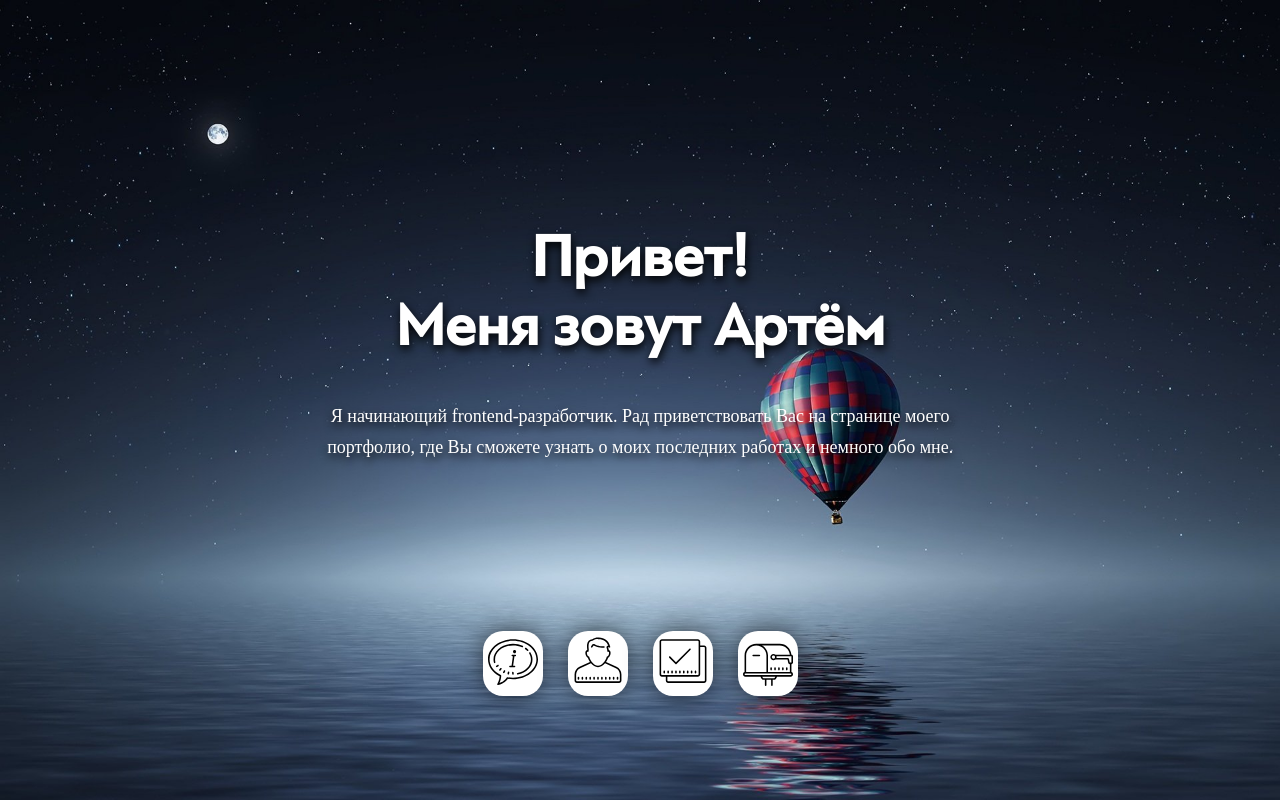
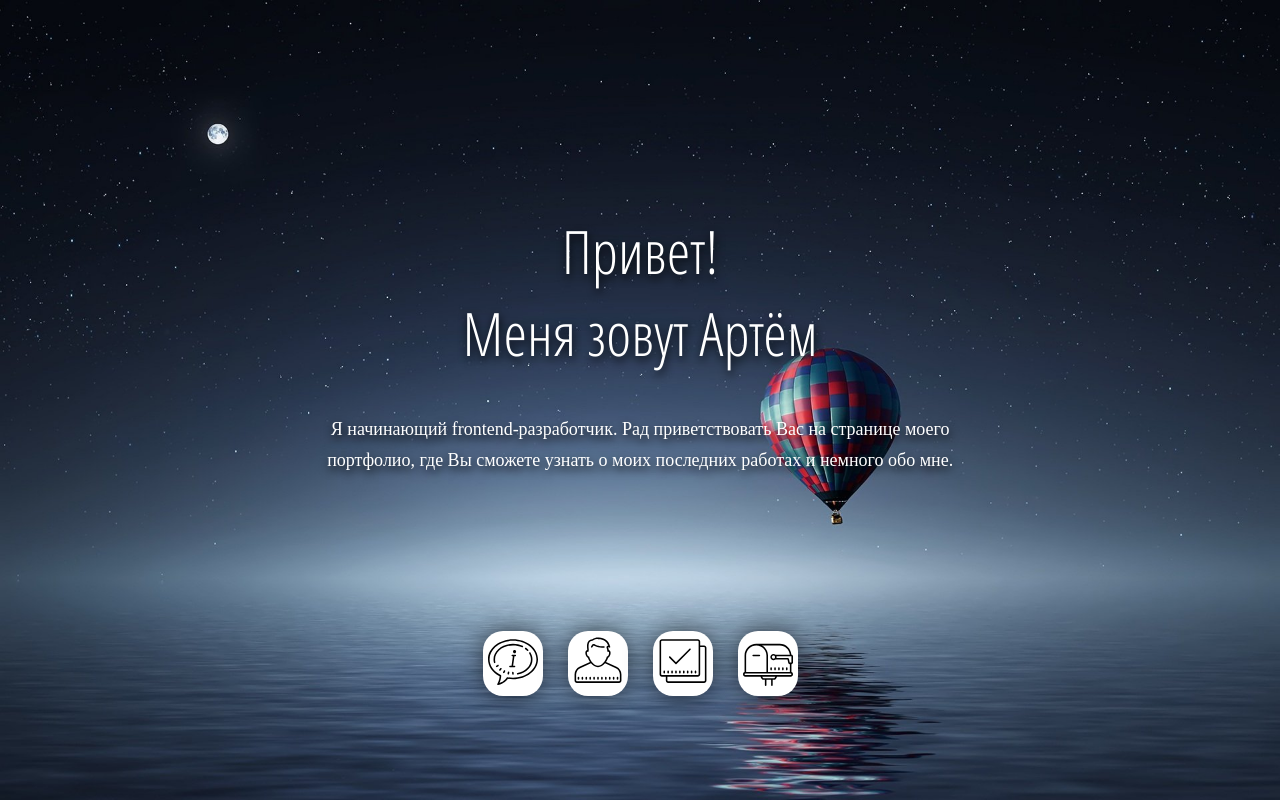
Before and after one commit to KlacKlac/klacklac.github.io, a plain HTML site: page index.html in a window 1280 px wide. Drawn offline with Linux system fonts and the light colour scheme; a web font is replaced by a local one.

Commit message:
сменил шрифт заголовка

```diff
--- a/assets/styles/mixins.scss
+++ b/assets/styles/mixins.scss
@@ -1,23 +1,21 @@
-
-@font-face {
-  font-family: PFBagueSansPro-Medium;
-  src: url(../fonts/PFBagueSansPro-Medium.woff2) format('woff2'),
-    url(../fonts/PFBagueSansPro-Medium.woff) format('woff'),
-}
 
 @font-face {
   font-family: Ubuntu-Light;
   src: url(../fonts/Ubuntu-Light.woff2) format('woff2'),
     url(../fonts/Ubuntu-Light.woff) format('woff');
 }
-
-@mixin font_BagueMedium {
-  font-family: PFBagueSansPro-Medium;
-  font-weight: 600;
+@font-face {
+  font-family: OpenSans-CondLight;
+  src: url(../fonts/OpenSans-CondLight.woff2) format('woff2'),
+    url(../fonts/OpenSans-CondLight.woff) format('woff');
 }
 
 @mixin font_UbuntuLight {
   font-family: Ubuntu-Light;
+  font-weight: 300;
+}
+@mixin font_OpenSansCondLight {
+  font-family: OpenSans-CondLight;
   font-weight: 300;
 }
 
--- a/assets/styles/styles.sass
+++ b/assets/styles/styles.sass
@@ -30,7 +30,7 @@ body
   text-align: center
   font-size: 60px
   margin-bottom: 40px
-  @include font_BagueMedium
+  @include font_OpenSansCondLight
 
 .description
   text-align: center
```
Also changed, not shown: assets/fonts/OpenSans-CondLight.woff (added), assets/fonts/OpenSans-CondLight.woff2 (added), assets/fonts/PFBagueSansPro-Medium.woff (deleted), assets/fonts/PFBagueSansPro-Medium.woff2 (deleted), assets/styles/mixins.css, assets/styles/styles.css.
